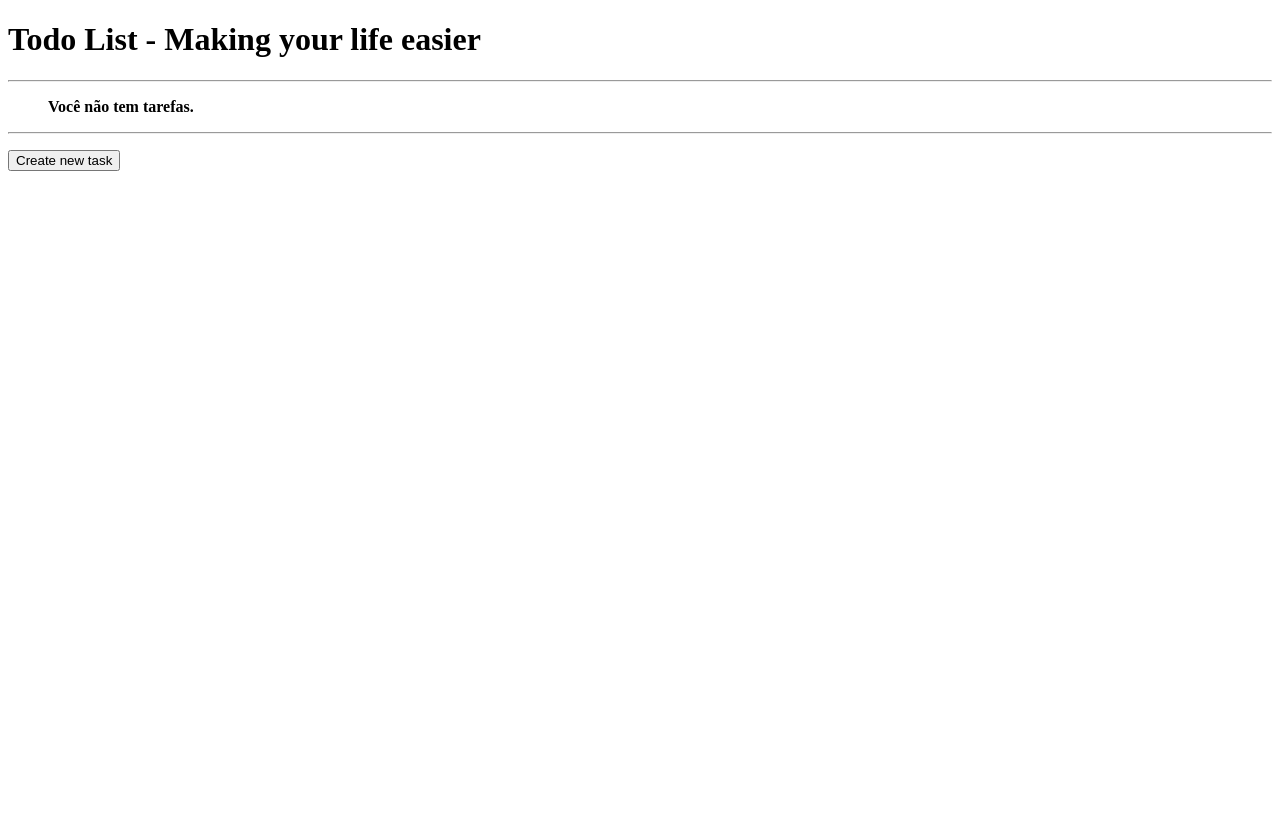
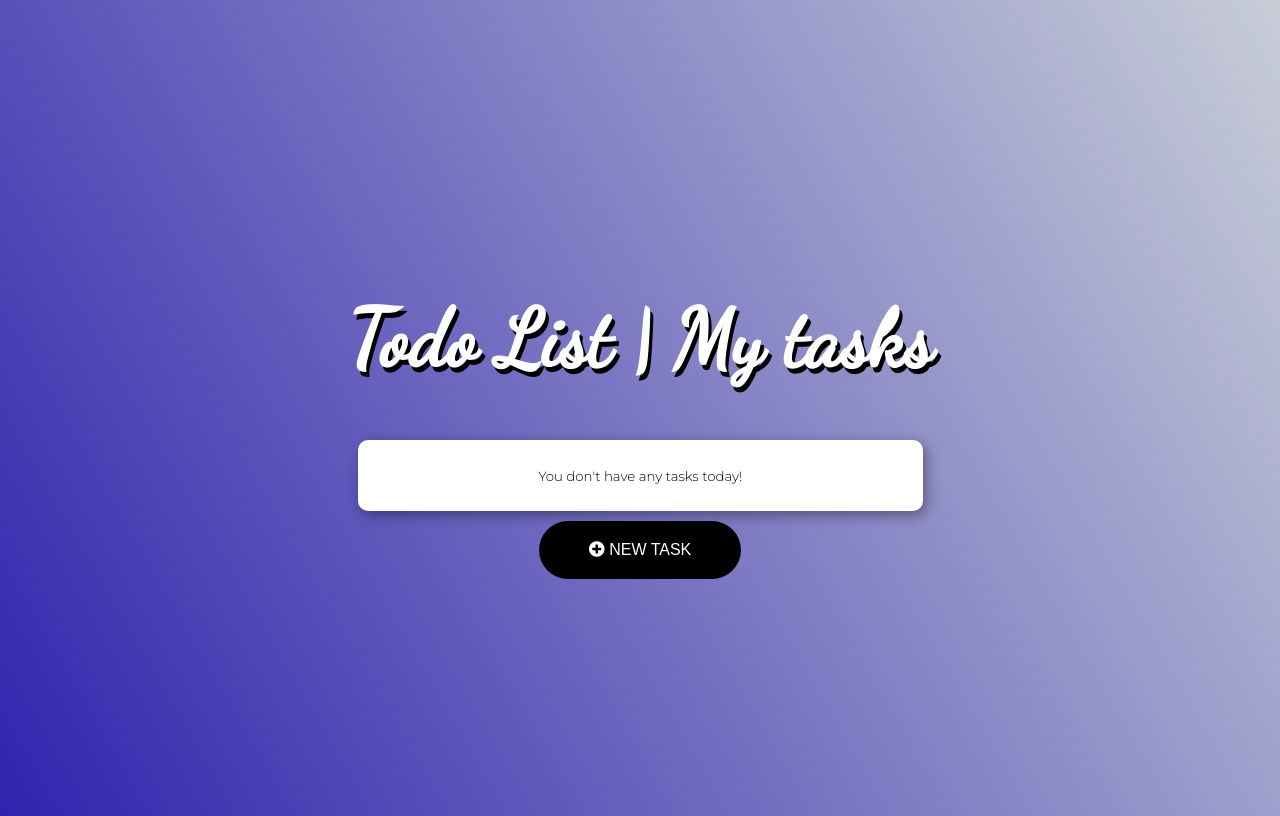
Before and after one commit to eusouleoandrade/angular-typescript-todolist, an Angular app in the folder todolist/: page / in a window 1280 px wide. Built offline with nearby package versions, Linux system fonts and the light colour scheme.

Commit message:
Cria a estilização dos componentes.

```diff
--- a/todolist/src/app/app.component.html
+++ b/todolist/src/app/app.component.html
@@ -1,29 +1,37 @@
-<h1>{{ title }}</h1>
+<h1 class="title animated jackInTheBox">{{ title }}</h1>
 
-<hr>
-
-<ul>
-  <p *ngIf="todos.length == 0"><strong>Você não tem tarefas.</strong></p>
+<ul class="animated flipInX" *ngIf="mode=='list'">
+  <p class="text-center" *ngIf="todos.length == 0"><small>You don't have any tasks today!</small></p>
   <li *ngFor="let todo of todos">
-    {{ todo.id }}. {{ todo.title }} -
-    <button (click)="remove(todo)">REMOVE</button> |
-    <button (click)="markAsDone(todo)" *ngIf="todo.done == false">DONE</button>
-    <button (click)="markAsUnDone(todo)" *ngIf="todo.done">UNDONE</button>
+    {{ todo.id }}. {{ todo.title }}
+    <button *ngIf="!todo.done" (click)="markAsDone(todo)"><em class="far fa-check-circle"></em></button>
+    <button *ngIf="todo.done" (click)="markAsUndone(todo)"><em class="fas fa-check-circle"></em></button>
+    <button (click)="remove(todo)"><em class="far fa-trash-alt"></em></button>
   </li>
 </ul>
 
-<hr>
+<div id="modal" *ngIf="mode=='add'" class="animated flipInX">
+  <h1 class="text-center">New task</h1>
+  <form [formGroup]="form">
+    <input type="text" placeholder="Insert new task" maxlength="60" minlength="3" formControlName="title">
+    <small class="danger" *ngIf="form.controls.title.invalid && !form.controls.title.pristine">
+      This field must contain between 3 and 60 characters.
+      <br>
+    </small>
+    <p class="text-center">
+      <button class="button" [disabled]="form.invalid" (click)="add()">
+        <em class="far fa-save"></em>
+        Save
+      </button>
+    </p>
+  </form>
+</div>
 
-<p>
-  <button (click)="formVisible = true">Create new task</button>
-</p>
-
-<form [formGroup]="form" *ngIf="formVisible">
-  <fieldset>
-    <legend>Create new task</legend>
-    <label>Task: </label>
-    <input type="text" placeholder="Insert new task..." formControlName="title" maxlength="60" minlength="3">
-    <small *ngIf="form.controls.title.invalid && !form.controls.title.pristine">This field must contain between 3 and 60 characters.</small>
-    <button [disabled]="form.invalid" (click)="add()">Save</button>
-  </fieldset>
-</form>
+<button class="add-button animated fadeInUp button" (click)="changeMode('add')" *ngIf="mode=='list'">
+  <em class="fas fa-plus-circle"></em>
+  NEW TASK
+</button>
+<button class="add-button animated fadeInUp button" (click)="changeMode('list')" *ngIf="mode=='add'">
+  <em class="fas fa-times"></em>
+  CANCEL
+</button>
--- a/todolist/src/app/app.component.ts
+++ b/todolist/src/app/app.component.ts
@@ -9,10 +9,10 @@ import { Todo } from 'src/models/todo.model';
 })
 export class AppComponent {
 
-  public title: string = "Todo List - Making your life easier";
+  public title: string = "Todo List | My tasks";
   public todos: Todo[] = [];
   public form: FormGroup;
-  public formVisible: boolean = false;
+  public mode: string = "list";
 
   constructor(private fb: FormBuilder) {
 
@@ -34,11 +34,11 @@ export class AppComponent {
     this.save();
 
     this.clearForm();
+    this.mode = "list";
   }
 
   clearForm() {
     this.form.reset();
-    this.formVisible = false;
   }
 
   remove(todo: Todo) {
@@ -55,7 +55,7 @@ export class AppComponent {
     this.save();
   }
 
-  markAsUnDone(todo: Todo) {
+  markAsUndone(todo: Todo) {
     todo.done = false;
     this.save();
   }
@@ -64,4 +64,8 @@ export class AppComponent {
     const data = JSON.stringify(this.todos);
     localStorage.setItem('todos', data);
   }
+
+  changeMode(mode: string){
+    this.mode = mode;
+  }
 }
--- a/todolist/src/index.html
+++ b/todolist/src/index.html
@@ -6,6 +6,9 @@
   <base href="/">
   <meta name="viewport" content="width=device-width, initial-scale=1">
   <link rel="icon" type="image/x-icon" href="favicon.ico">
+  <link href="https://fonts.googleapis.com/css2?family=Dancing+Script&family=Montserrat:wght@300&display=swap" rel="stylesheet">
+  <link rel="stylesheet" href="https://use.fontawesome.com/releases/v5.7.0/css/all.css" integrity="sha384-lZN37f5QGtY3VHgisS14W3ExzMWZxybE1SJSEsQp9S+oqd12jhcu+A56Ebc1zFSJ" crossorigin="anonymous">
+  <link rel="stylesheet" href="https://cdnjs.cloudflare.com/ajax/libs/animate.css/3.7.0/animate.min.css">
 </head>
 <body>
   <app-root></app-root>
--- a/todolist/src/styles.css
+++ b/todolist/src/styles.css
@@ -1 +1,103 @@
-/* You can add global styles to this file, and also import other style files */
+body {
+  height: 100vh;
+  display: flex;
+  align-items: center;
+  justify-content: center;
+  font-family: "Montserrat", sans-serif;
+  font-weight: 300;
+  text-align: center;
+  background: #3023ae;
+  background: -moz-linear-gradient(60deg, #3023ae 0%, #c8cdd7 100%);
+  background: -webkit-linear-gradient(60deg, #3023ae 0%, #c8cdd7 100%);
+  background: linear-gradient(60deg, #3023ae 0%, #c8cdd7 100%);
+  /* filter: progid:DXImageTransform.Microsoft.gradient(); */
+}
+
+button {
+  cursor: pointer;
+}
+
+ul {
+  text-align: left;
+  margin: 10px;
+  padding: 10px;
+  list-style: none;
+  background: #fff;
+  border-radius: 10px;
+  -webkit-box-shadow: 3px 4px 14px 0px rgba(0, 0, 0, 0.39);
+  -moz-box-shadow: 3px 4px 14px 0px rgba(0, 0, 0, 0.39);
+  box-shadow: 3px 4px 14px 0px rgba(0, 0, 0, 0.39);
+}
+
+li {
+  padding: 15px;
+  margin: 10px;
+  font-size: 1em;
+  font-style: italic;
+  border-bottom: 2px solid rgba(0, 0, 0, 0.2);
+}
+
+li > button {
+  border: none;
+  background-color: #fff;
+  font-size: 1em;
+  float: right;
+  opacity: 0.6;
+  transition: opacity 1s;
+}
+
+li > button:hover {
+  opacity: 1;
+  transition: opacity 1s;
+}
+
+.title {
+  font-family: "Dancing Script", cursive;
+  color: #fff;
+  font-size: 5em;
+  text-shadow: 3px 5px #000;
+}
+
+.text-center {
+  text-align: center;
+}
+
+/* Quando começo com o ponto estou estilizando uma classe */
+.button {
+  background-color: #000;
+  border: none;
+  padding: 20px;
+  color: #fff;
+  border-radius: 30px;
+  font-size: 1em;
+  padding-left: 50px;
+  padding-right: 50px;
+}
+
+/* Quando começo com # estou estilizando um Id */
+#modal {
+  text-align: left;
+  margin: 10px;
+  padding: 10px;
+  background: #fff;
+  border-radius: 10px;
+  -webkit-box-shadow: 3px 4px 14px 0px rgba(0, 0, 0, 0.39);
+  -moz-box-shadow: 3px 4px 14px 0px rgba(0, 0, 0, 0.39);
+  box-shadow: 3px 4px 14px 0px rgba(0, 0, 0, 0.39);
+}
+
+/* Quando não começo com ponto ou #, estou estilizando um componente do HTML */
+input {
+  width: 100%;
+  line-height: 50px;
+  text-indent: 10px;
+  font-size: 1.2em;
+}
+
+.danger {
+  background-color: #ff0000;
+  color: #fff;
+  font-weight: bold;
+  padding: 5px;
+  margin-top: 10px;
+}
```
